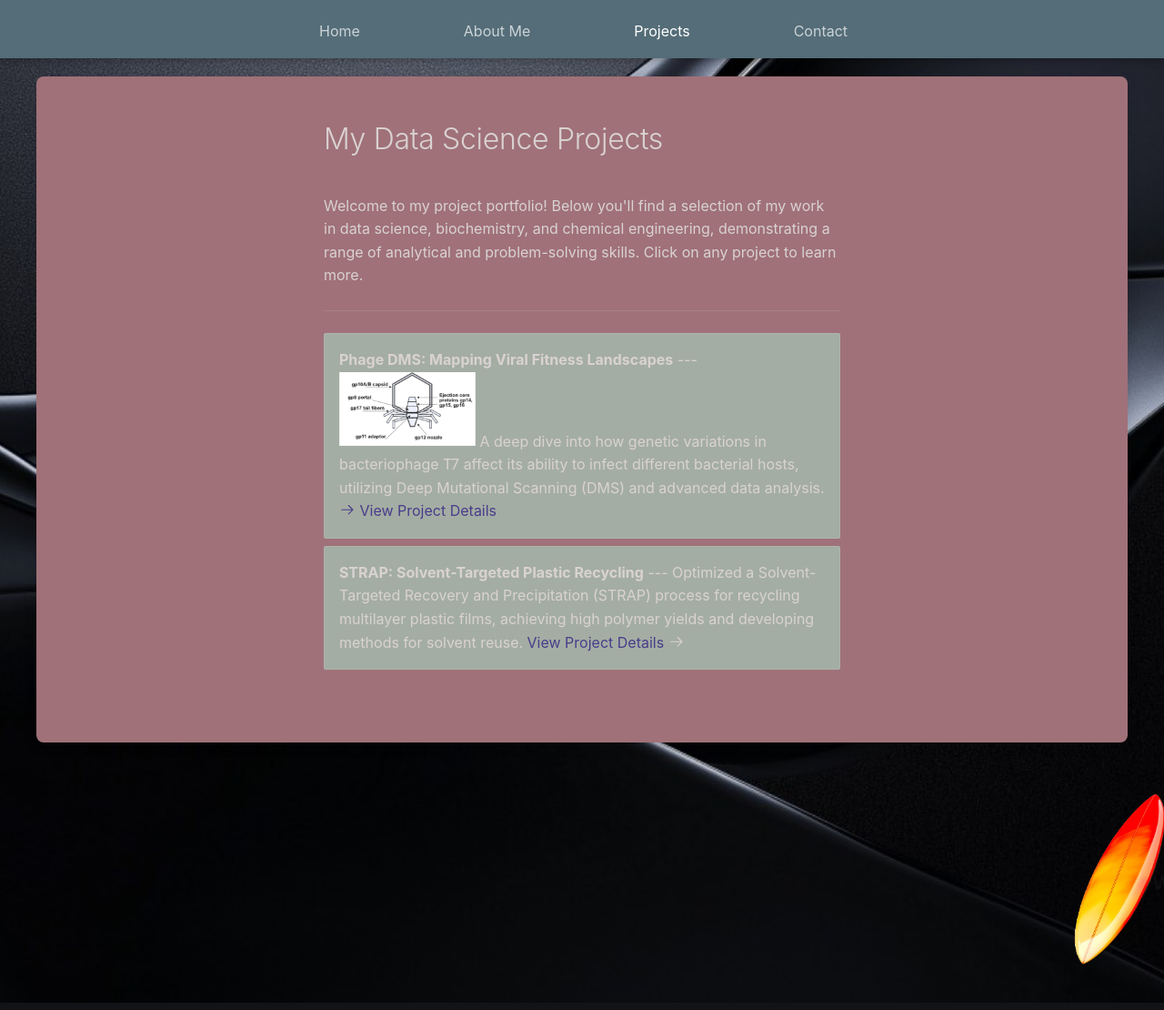
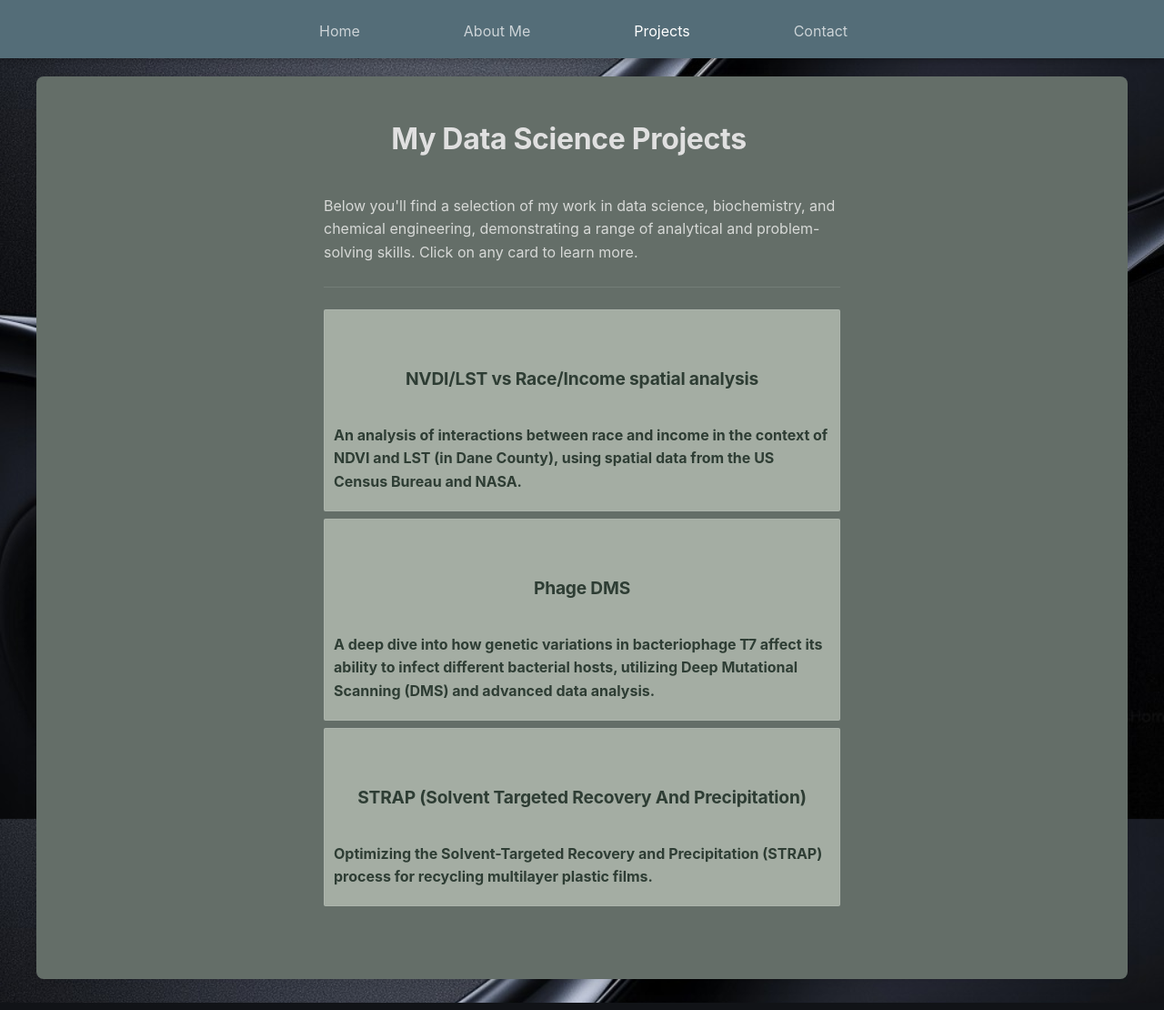
Before and after one commit to Guy1Weibel/guyweibel.github.io, an MkDocs documentation site: the page built from docs/projects/index.md, in a window 1280 px wide and 1110 px high. Shown: the whole window at 91% size. Built offline with MkDocs 1.6.1 and Material for MkDocs 9.7.7, drawn with Linux system fonts in a browser that asks for light colours; some web fonts are replaced.

Commit message:
working on projects page

```diff
--- a/docs/css/extra.css
+++ b/docs/css/extra.css
@@ -352,30 +352,133 @@ body.page-index p {
 
 /* --- Projects Overview Page PROJECTS plus back to top button--- */
 .md-main__inner:has(h1#my-data-science-projects) {
-  background-color: #A07178 !important; /* mountain pink */
+  background-color: #646e68 !important; /* Your dark grey-green background */
 }
-/* Text contrast for Projects Overview Page (because Lavender is light) */
+
+/* Text styling for Projects Overview Page (text is now light against dark background) */
 .md-main__inner:has(h1#my-data-science-projects) .md-content__inner {
-  color: #D9D2D2 !important; /* Dark purple text */
+  color: #D7D9D7 !important; /* Light grey main text */
 }
+
+/* Styling for H1, H2, H3, H4 on Projects Overview Page */
 .md-main__inner:has(h1#my-data-science-projects) .md-content__inner h1,
 .md-main__inner:has(h1#my-data-science-projects) .md-content__inner h2,
 .md-main__inner:has(h1#my-data-science-projects) .md-content__inner h3,
 .md-main__inner:has(h1#my-data-science-projects) .md-content__inner h4 {
-  color: #D9D2D2 !important; /* */
+  color: #E0E0E0 !important;     /* Slightly brighter light grey/off-white for headings */
+  font-weight: bold !important;   /* Make all these headings bold */
+  /* text-align: center; /* Only if you want ALL headings centered, usually just H1 via .text-center class */
 }
+
+/* Links on Projects Overview Page (general links on the page, not in cards) */
 .md-main__inner:has(h1#my-data-science-projects) .md-content__inner a {
-  color: #7476AB !important; /* */
+  color: #A7D7F9 !important;       /* A lighter, noticeable blue for links on dark background */
+  text-decoration: none !important; /* ADDED: Underline links */
 }
 .md-main__inner:has(h1#my-data-science-projects) .md-content__inner a:hover {
-  color: #2E265C !important; /* Darker DarkSlateBlue for hover */
+  color: #FFFFFF !important;       /* Brighter/white on hover */
+  text-decoration: none !important; /* Keep underline on hover */
 }
 
-   .md-main__inner:has(h1#my-data-science-projects) .grid.cards ul li a {
-     color: #483D8B !important; /* Link color from page, or a generic dark link color */
-   }
-*/
+/* Styling for content INSIDE project cards on the Projects Overview page */
 
+/* General text (paragraphs, strong text) inside cards on this page */
+.md-main__inner:has(h1#my-data-science-projects) .grid.cards ul li,
+.md-main__inner:has(h1#my-data-science-projects) .grid.cards ul li p,
+.md-main__inner:has(h1#my-data-science-projects) .grid.cards ul li strong {
+    color: #202923 !important; /* Dark text for the #a4ada3 card background */
+}
+
+/* Links (like "View Project Details") inside cards on this page */
+.md-main__inner:has(h1#my-data-science-projects) .grid.cards ul li a {
+  color: #2E3D34 !important;       /* Darker green/charcoal for links on #a4ada3 card background */
+  font-weight: bold !important;     /* Optionally make card links bold too */
+  text-decoration: none !important; /* Underline card links */
+}
+.md-main__inner:has(h1#my-data-science-projects) .grid.cards ul li a:hover {
+  color: #1C2821 !important;       /* Even darker for hover */
+  text-decoration: none !important; /* Keep underline on hover */
+}
+
+/* ==========================================================================
+   PROJECT CARDS STYLING (on Projects Overview Page)
+   ========================================================================== */
+
+/* Existing style for card background (adjust if needed) */
+.md-typeset .grid.cards > ul > li {
+  background-color: #a4ada3; /* Your card background color */
+  padding: 0; /* Remove default li padding if link takes over */
+  position: relative; /* For positioning the link overlay if needed */
+  list-style-type: none;
+  cursor: pointer; /* Pointer cursor for clickable cards */
+  transition: transform 0.2s ease-in-out, box-shadow 0.2s ease-in-out, z-index 0s step-end 0.05s;
+  z-index: 1;
+  position: relative;
+  will-change: transform, box-shadow;
+  transition-property: transform, box-shadow;
+  transition-duration: 0.2s;
+  transition-timing-function: ease-in-out;
+
+  transition: transform 0.2s ease-out, box-shadow 0.2s ease-out, z-index 0s linear 0.2s;
+}
+
+/* Style the main link to behave like the card */
+.project-card-link {
+  display: block; /* Make the link a block element */
+  padding: 0.5rem 0.5rem; /* Add padding INSIDE the link, this becomes the card's padding */
+  text-decoration: none !important; /* Remove underline from the entire card link */
+  height: 100%; /* Make link fill the list item */
+  color: inherit; /* Inherit text color from parent, or set explicitly */
+}
+
+/* Content wrapper inside the link */
+.project-card-content {
+  display: block;
+  text-decoration: none !important ;
+}
+
+/* style for project card title */
+.project-card-title {
+  font-weight: bold !important;
+  font-size: 1.2em !important;
+  margin-top: 0;
+  margin-bottom: 0em;
+  color: #2E3D34 !important; /* Base dark color for title on #a4ada3 background */
+  text-decoration: none !important;
+  text-align: center !important;
+  display: block; /* NO underline for title */
+}
+
+/* Styling for text and links INSIDE the card on Projects Overview page */
+/* These are your existing rules, ensure they target content within .project-card-link or .project-card-content */
+.md-main__inner:has(h1#my-data-science-projects) .project-card-link,
+.md-main__inner:has(h1#my-data-science-projects) .project-card-link p,
+.md-main__inner:has(h1#my-data-science-projects) .project-card-link strong {
+    content: strong;
+    color: #202923 !important;
+    text-decoration: none !important; /* Dark text for the #a4ada3 card background */
+}
+
+/* --- HOVER ANIMATION FOR THE CARD (List Item) --- */
+.md-typeset .grid.cards > ul > li:hover {
+  transform: scale(1.05); /* Slightly scales the card up, giving a widening effect */
+  box-shadow: 0 6px 20px rgba(0,0,0,0.2); /* Enhance shadow on hover */
+  z-index: 20; /* Bring to front on hover */
+  transition-property: transform, box-shadow;
+  transition-duration: 0.2s;
+  transition-timing-function: ease-in-out;
+  transition-delay: 0s;
+}
+/* NEW: Change text colors on card hover */
+.md-typeset .grid.cards > ul > li:hover .project-card-title {
+  color: #1C2821 !important; /* Darker title color on hover */
+}
+
+
+.md-typeset .grid.cards > ul > li:hover .project-card-link .project-card-content,
+.md-typeset .grid.cards > ul > li:hover .project-card-link .project-card-content p {
+  color: #202923 !important; /* Darker description text on hover */
+}
 
 /* --- Phage DMS Project Page --- */
 .md-main__inner:has(h1#phage-dms-mapping-viral-fitness-landscapes) {
@@ -390,9 +493,11 @@ body.page-index p {
 .md-main__inner:has(h1#phage-dms-mapping-viral-fitness-landscapes) .md-content__inner h3,
 .md-main__inner:has(h1#phage-dms-mapping-viral-fitness-landscapes) .md-content__inner h4 {
   color: #3A2C3A !important; /* Darker magenta/purple for headings */
+  font-weight: bold !important; /* Make headings bold */
 }
 .md-main__inner:has(h1#phage-dms-mapping-viral-fitness-landscapes) .md-content__inner a {
   color: #8A2BE2 !important; /* BlueViolet for links */
+  text-decoration: none !important; /* no underline */
 }
 .md-main__inner:has(h1#phage-dms-mapping-viral-fitness-landscapes) .md-content__inner a:hover {
   color: #5D1D9C !important; /* Darker BlueViolet for hover */
--- a/docs/js/extra.js
+++ b/docs/js/extra.js
@@ -22,53 +22,60 @@ document.addEventListener('DOMContentLoaded', function() {
   });
   console.log("AOS Initialized."); // For debugging
 
-  // --- Page-Specific Body Classes ---
-  console.log("Checking for page-specific body class conditions...");
+  // --- Page-Specific Body Classes & Page-Specific Elements ---
+  console.log("Checking for page-specific conditions...");
 
+  // Check if we're on the "About Me" page by looking for its unique H1 ID
   if (document.getElementById('about-me')) {
     document.body.classList.add('body-is-about-me-page');
     console.log("Added class 'body-is-about-me-page' to body.");
+
+    // --- ADD LEANING SURFBOARD ELEMENT ONLY TO THE "ABOUT ME" PAGE ---
+    console.log("On About Me page, attempting to add surfboard element...");
+    const surfboardElement = document.createElement('div');
+    surfboardElement.id = 'leaning-surfboard';
+    surfboardElement.setAttribute('data-aos', 'fade-left');
+    surfboardElement.setAttribute('data-aos-delay', '1000');
+    surfboardElement.setAttribute('data-aos-duration', '800');
+    surfboardElement.setAttribute('data-aos-anchor-placement', 'top-bottom');
+    // surfboardElement.title = "Catch a wave!"; // Optional tooltip
+
+    document.body.appendChild(surfboardElement);
+    console.log("Surfboard element should be added to About Me page.");
+
+    // --- SURFBOARD CLICK INTERACTION (SHINE EFFECT) ---
+    // This listener is now also only added if the surfboard exists (i.e., on About Me page)
+    const clickableSurfboard = document.getElementById('leaning-surfboard');
+    if (clickableSurfboard) {
+      clickableSurfboard.addEventListener('click', function() {
+        console.log("Surfboard clicked! Applying shine.");
+        if (!this.classList.contains('shine-effect')) {
+          this.classList.add('shine-effect');
+          setTimeout(() => {
+            this.classList.remove('shine-effect');
+            console.log("Shine effect removed.");
+          }, 1500); // Your desired shine duration (e.g., 1.5 seconds)
+        }
+      });
+    } else {
+      console.error("Could not find #leaning-surfboard element for click listener (this shouldn't happen if creation succeeded).");
+    }
+    // --- END OF SURFBOARD LOGIC ---
+
+  } else {
+    // This block executes if it's NOT the "About Me" page
+    console.log("Not on About Me page, surfboard not added, body class 'body-is-about-me-page' not added.");
   }
+
+  // Example: Add a class for the Home page if its H1 has id="welcome"
+  // This is separate from the About Me logic
   /*
   if (document.getElementById('welcome')) {
     document.body.classList.add('body-is-home-page');
     console.log("Added class 'body-is-home-page' to body.");
   }
   */
-  console.log("Page-specific body class check complete.");
-
-  // --- ADD LEANING SURFBOARD ELEMENT TO THE PAGE ---
-  console.log("Attempting to add surfboard element...");
-  const surfboardElement = document.createElement('div');
-  surfboardElement.id = 'leaning-surfboard';
-  surfboardElement.setAttribute('data-aos', 'fade-left');
-  surfboardElement.setAttribute('data-aos-delay', '1000'); // Increased delay a bit
-  surfboardElement.setAttribute('data-aos-duration', '800'); // Slightly longer fade
-  surfboardElement.setAttribute('data-aos-anchor-placement', 'top-bottom');
-  // surfboardElement.title = "Catch a wave!"; // Optional tooltip
-
-  document.body.appendChild(surfboardElement);
-  console.log("Surfboard element should be added.");
-
-  // --- SURFBOARD CLICK INTERACTION (SHINE EFFECT) ---
-  const clickableSurfboard = document.getElementById('leaning-surfboard');
-  if (clickableSurfboard) {
-    clickableSurfboard.addEventListener('click', function() {
-      console.log("Surfboard clicked! Applying shine.");
-      // Ensure it doesn't rapidly re-add if already shining
-      if (!this.classList.contains('shine-effect')) {
-        this.classList.add('shine-effect');
-        // Remove the shine effect after the animation duration so it can be re-triggered
-        setTimeout(() => {
-          this.classList.remove('shine-effect');
-          console.log("Shine effect removed.");
-        }, 700); // This duration should match your CSS animation-duration for .shine-effect
-      }
-    });
-  } else {
-    console.error("Could not find #leaning-surfboard element for click listener.");
-  }
-
+  console.log("Page-specific condition checks complete.");
 }); // End of DOMContentLoaded listener
 
 // Optional: You might need to refresh AOS if content loads dynamically later
--- a/docs/projects/index.md
+++ b/docs/projects/index.md
@@ -1,20 +1,32 @@
-# My Data Science Projects
+# My Data Science Projects {: #my-data-science-projects .text-center data-aos="fade-down" }
 
-Welcome to my project portfolio! Below you'll find a selection of my work in data science, biochemistry, and chemical engineering, demonstrating a range of analytical and problem-solving skills. Click on any project to learn more.
+Below you'll find a selection of my work in data science, biochemistry, and chemical engineering, demonstrating a range of analytical and problem-solving skills. Click on any card to learn more.
+<!-- Changed the call to action text slightly -->
 
 ---
 
 <div class="grid cards" markdown>
 
--   __Phage DMS: Mapping Viral Fitness Landscapes__
-    ---
-    ![Phage DMS Project Thumbnail](../images/phage_dms/t7_phage_structure.png){ width="150" } <!-- Choose a representative thumbnail -->
-    A deep dive into how genetic variations in bacteriophage T7 affect its ability to infect different bacterial hosts, utilizing Deep Mutational Scanning (DMS) and advanced data analysis.
-    [:octicons-arrow-right-24: View Project Details](phage_dms.md)
 
--   __STRAP: Solvent-Targeted Plastic Recycling__
-    ---
-    Optimized a Solvent-Targeted Recovery and Precipitation (STRAP) process for recycling multilayer plastic films, achieving high polymer yields and developing methods for solvent reuse.
-    [View Project Details](strap_recycling.md) :octicons-arrow-right-24:
+- <a href="project_gamma.md" class="project-card-link"> <!-- NEW PLACEHOLDER PROJECT -->
+    <span class="project-card-content">
+        <h3 class="project-card-title">NVDI/LST vs Race/Income spatial analysis</h3>
+        An analysis of interactions between race and income in the context of NDVI and LST (in Dane County), using spatial data from the US Census Bureau and NASA.
+    </span>
+  </a>
+
+- <a href="phage_dms" class="project-card-link">
+    <span class="project-card-content">
+        <h3 class="project-card-title">Phage DMS</h3>
+        A deep dive into how genetic variations in bacteriophage T7 affect its ability to infect different bacterial hosts, utilizing Deep Mutational Scanning (DMS) and advanced data analysis.
+    </span>
+  </a>
+
+- <a href="strap_recycling" class="project-card-link">
+    <span class="project-card-content">
+        <h3 class="project-card-title">STRAP (Solvent Targeted Recovery And Precipitation)</h3>
+        Optimizing the Solvent-Targeted Recovery and Precipitation (STRAP) process for recycling multilayer plastic films.
+    </span>
+  </a>
 
 </div>
```
